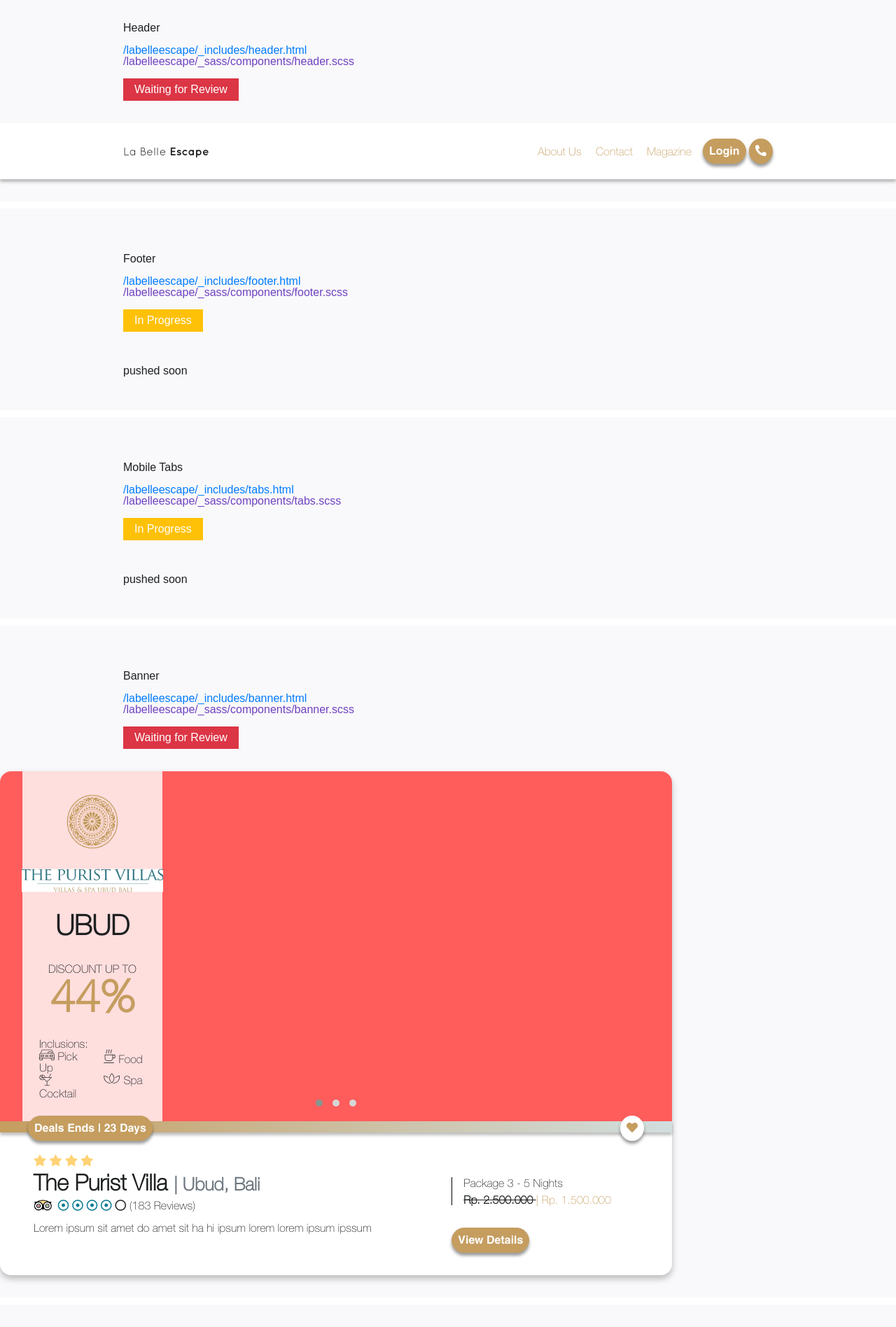
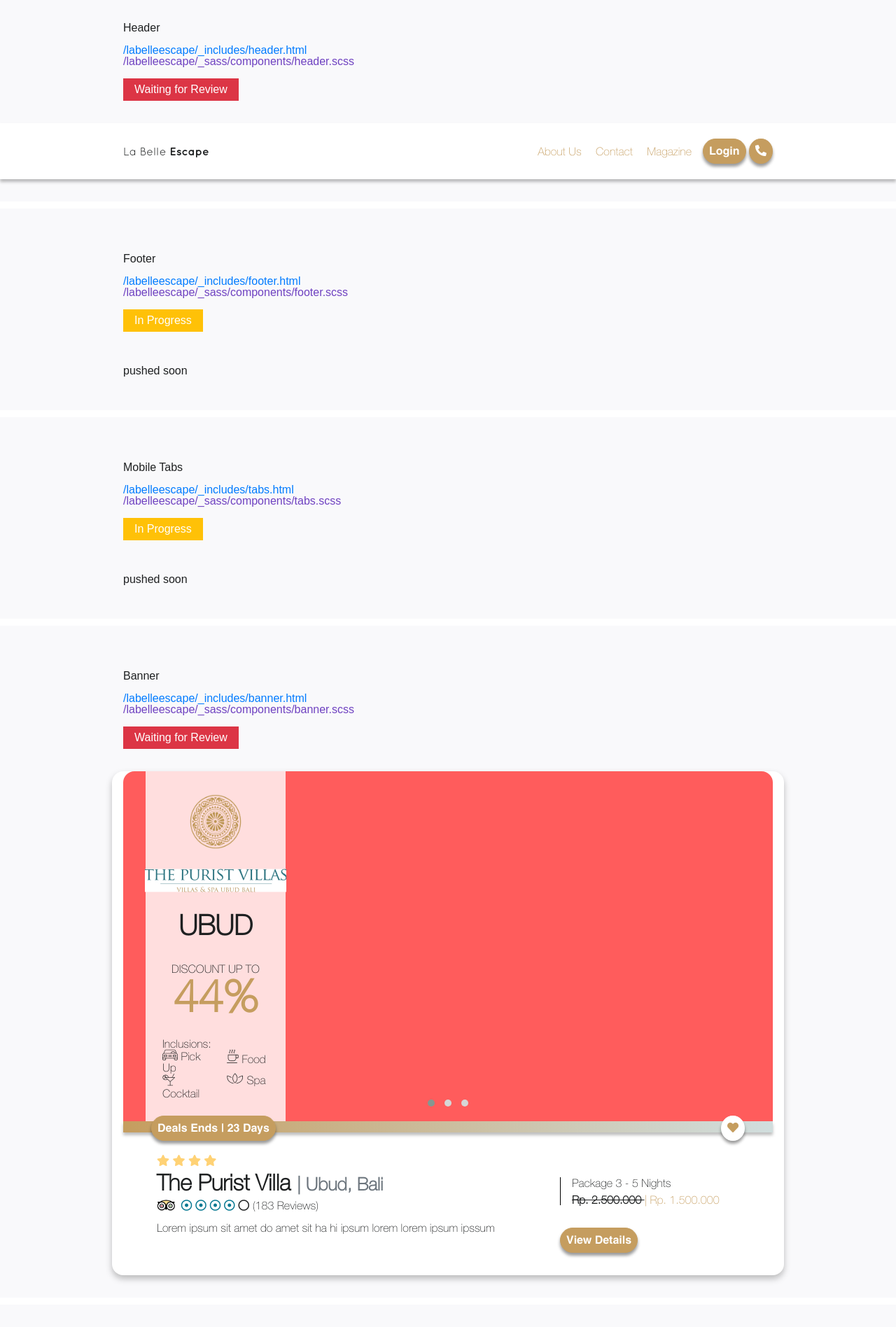
Before and after one commit to eighthijr/labelleescape, a Jekyll site: the page built from index.md, in a window 1280 px wide. Shown: the whole page at 70% size. Built offline with Jekyll 4.4.1, drawn with Linux system fonts in a browser that asks for light colours.

Commit message:
Update components.scss

```diff
--- a/_sass/partials/components.scss
+++ b/_sass/partials/components.scss
@@ -4,11 +4,6 @@
 .card {
   @extend .wrapper;
   position: relative;
-
-  width: 100%;
-
-  margin: 0 0 $spacer;
-  padding: 0;
 
   @include flexbox();
   @extend .flex-direction--column;
```
